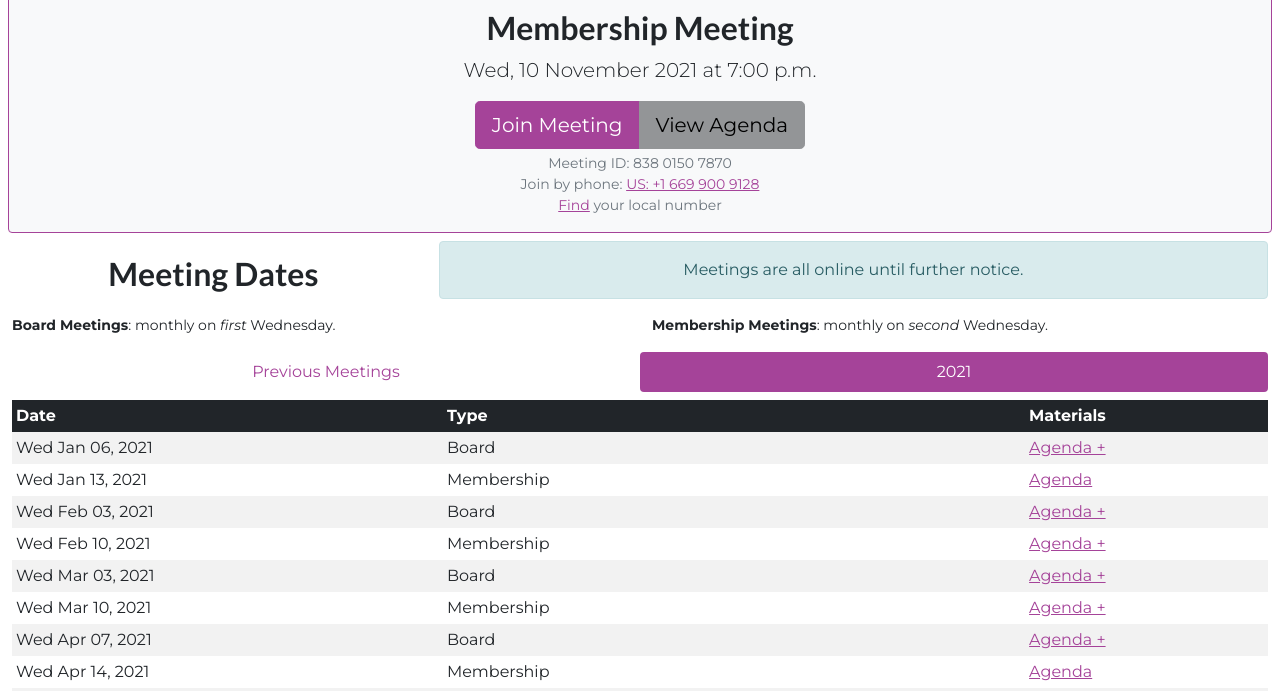
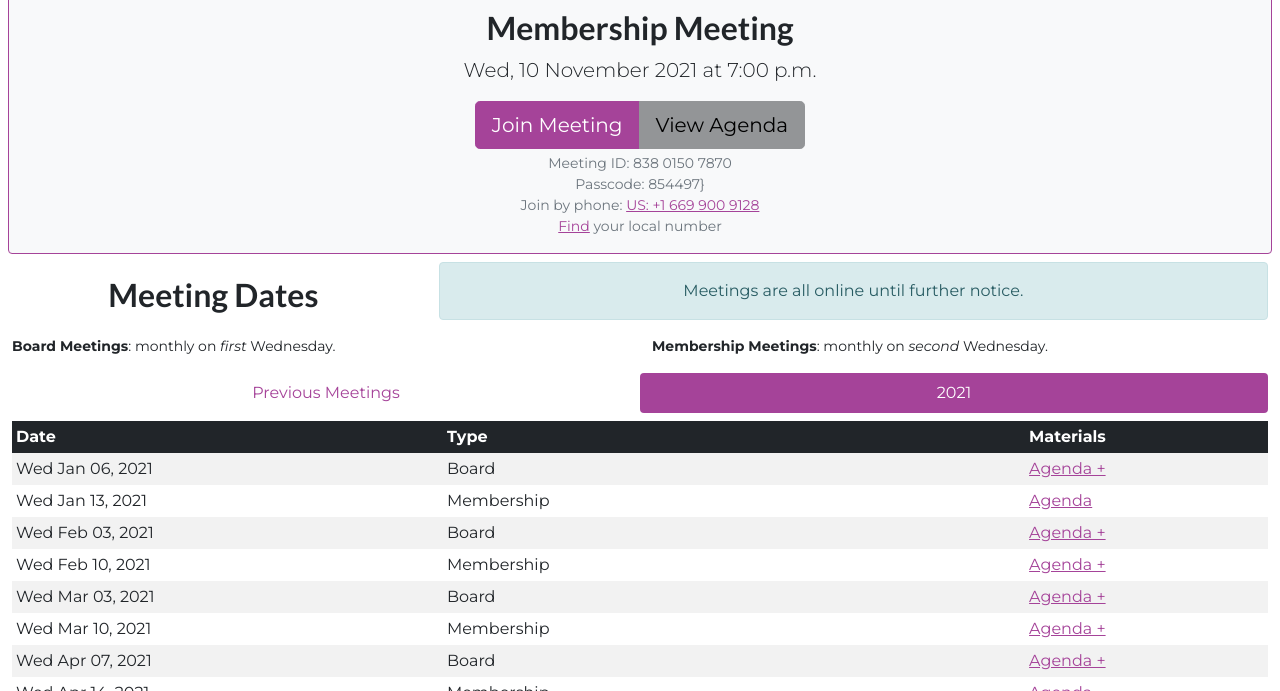
Before and after one commit to sfpride/members, a Jekyll site: the page built from index.html, in a window 1280 px wide and 900 px high, cut to the strip 209-900 px from the top of the window. Built offline with Jekyll 4.4.1, drawn with Linux system fonts in a browser that asks for light colours; some web fonts are replaced.

Commit message:
add passcode detail to meeting banner

```diff
--- a/_includes/meeting.html
+++ b/_includes/meeting.html
@@ -4,7 +4,7 @@
         {% if meeting.active == true %}
         <div class="col text-center rounded border border-primary bg-light p-3 m-2">
             <h2>{{meeting.title}}</h2>
-            <p class="lead">{{meeting.date |date: '%a, %d %B %Y'}} {% if meeting.time != blank? %}at {{meeting.time}} {% else %} <br>{{meeting.time-special}}{%endif%}</p>
+            <p class="lead">{{meeting.date |date: '%a, %d %B %Y'}} at {{meeting.time}}</p>
             <div class="text-center btn-group mb-1">
                 <a class="btn btn-primary btn-lg {% if meeting.zoom-link == blank? %}disabled{% endif %}"
                     href="{{meeting.zoom-link}}" target="_blank"
@@ -17,19 +17,16 @@
                     {% if meeting.packet != blank? %}
                 <a class="btn btn-outline-secondary btn-lg"
                     href="{{meeting.packet}}"
-                    target="_blank" rel="noopener noreferrer nofollow" role="button">View Packet</a>
+                    target="_blank" rel="noopener noreferrer nofollow" role="button">View Agenda</a>
                     {% endif %}
             </div>
             <div id="meeting-info" class="text-muted small mb-n4">
                 <p class="m-0">
-                    {% if meeting.agenda == blank? and meeting.packet == blank? %}
-                    <em style="font-size: 0.85rem;">agenda is not ready</em><br>
-                    {% endif %}
-                    {% if meeting.zoom-id != blank? %}
+                    {% if meeting.agenda == blank? %}<em style="font-size: 0.85rem;">agenda is not ready</em><br>{% endif %}
                     Meeting ID: <span class="copy-me">{{meeting.zoom-id}}</span><br>
+                    {% if meeting.zoom-passcode != blank? %}Passcode: <span class="copy-my">{{meeting.zoom-passcode}}}</span><br>{% endif %}
                     Join by phone: <a href="tel:+16699009128">US: +1 669 900 9128</a><br>
                     <span> <a href="https://us02web.zoom.us/u/kcttTaTUI1">Find</a> your local number</span><br>
-                    {% endif %}
                 </p>
                 <!-- <p class="m-0"><a class="btn btn-sm btn-danger m-1 p-2" href="">Add to your Calendar (.ics)</a><a class="btn btn-sm btn-info text-white m-1 p-2" href="">Add to your Google Calendar</a></p> -->
             </div>
```
